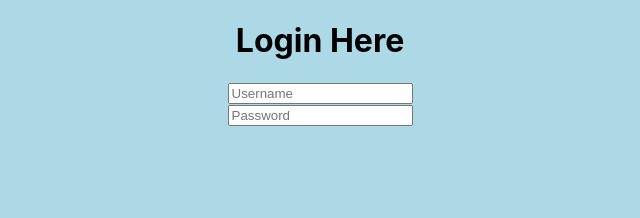
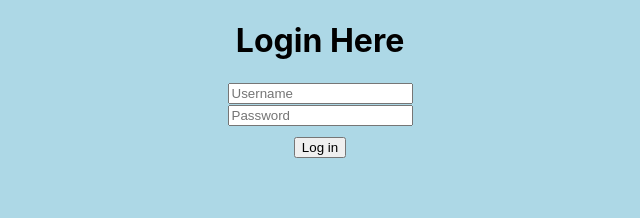
Before and after one commit to SarangAP/TaskBetter, a React (Create React App) app in the folder task-better/: page / in a window 1280 px wide. Shown: the top 218 px of the page, without its empty margins (320-960 px from the left). Built offline with nearby package versions, Linux system fonts and the light colour scheme.

Commit message:
Added button and styling

```diff
--- a/task-better/src/Components/Login/Login.css
+++ b/task-better/src/Components/Login/Login.css
@@ -5,6 +5,11 @@ body {
 
     text-align: center;
 }
+.submit-button{
+    text-align:center;
+    border: none;
+    padding: 10px 15px;
+}
 h1{
     text-align: center;
 }
--- a/task-better/src/Components/Login/Login.jsx
+++ b/task-better/src/Components/Login/Login.jsx
@@ -12,6 +12,9 @@ const Login = () => {
                 <div className='input-box'>
                     <input type="password" placeholder = 'Password' required />
                 </div>
+                <div className='submit-button'>
+                <button type="button">Log in</button>
+                </div>
             </form>
         </div>
     )
```
